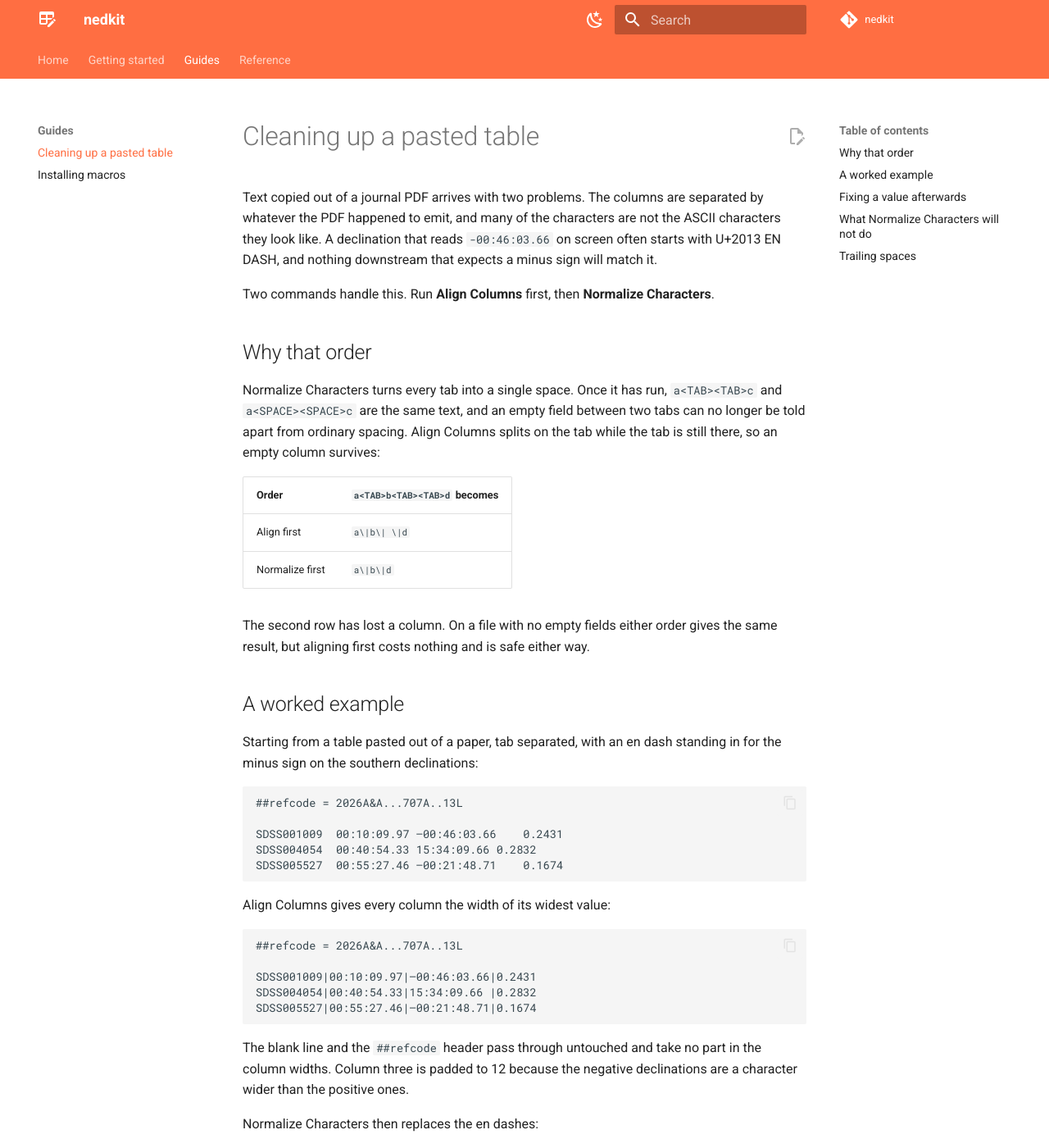
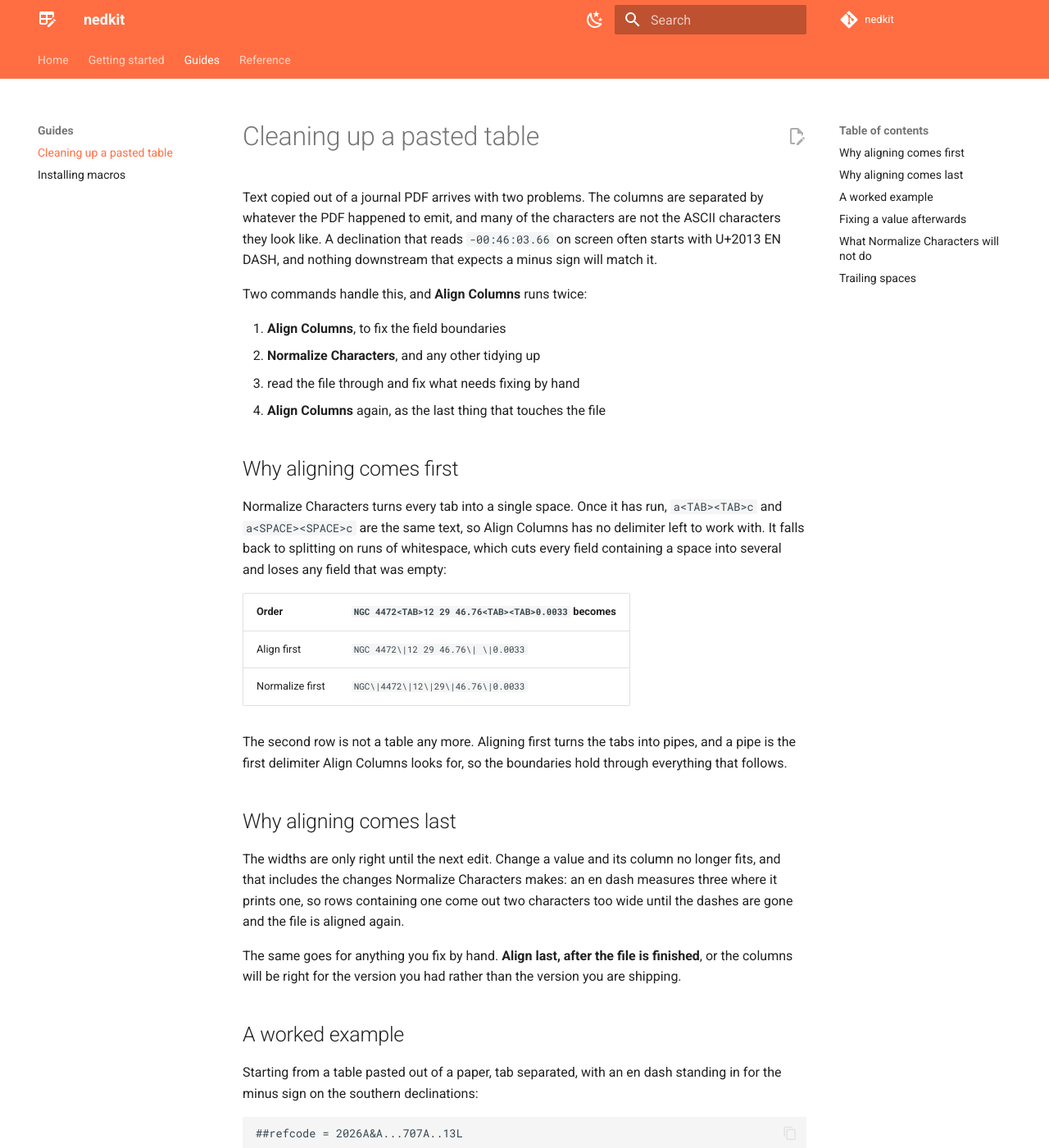
Before and after one commit to sidereal-software/nedkit, an MkDocs documentation site: the page built from docs/cleaning-pdf-tables.md, in a window 1280 px wide and 1400 px high. Shown: the whole window at 82% size. Built offline with MkDocs 1.6.1 and Material for MkDocs 9.7.7, drawn with Linux system fonts in a browser that asks for light colours; comment, search, counter and statistics services are not loaded; some of the changed text lies outside the part shown.

Commit message:
docs(align-columns): document the align, clean, align order
Running it once is not enough, and the header only explained half of why.

It has to run first because splitting needs the tabs: Normalize Characters
turns every tab into a single space, after which the fallback rule cuts each
field containing a space into several and loses any field that was empty.

It has to run last because the widths are only right until the next edit, and
that includes the edits Normalize Characters makes. length() counts bytes, so
an en dash measures three where it prints one and its row comes out two
characters too wide until the dashes are gone.

````diff
--- a/docs/cleaning-pdf-tables.md
+++ b/docs/cleaning-pdf-tables.md
@@ -6,24 +6,41 @@ not the ASCII characters they look like. A declination that reads
 `-00:46:03.66` on screen often starts with U+2013 EN DASH, and nothing
 downstream that expects a minus sign will match it.
 
-Two commands handle this. Run **Align Columns** first, then **Normalize
-Characters**.
+Two commands handle this, and **Align Columns** runs twice:
 
-## Why that order
+1. **Align Columns**, to fix the field boundaries
+2. **Normalize Characters**, and any other tidying up
+3. read the file through and fix what needs fixing by hand
+4. **Align Columns** again, as the last thing that touches the file
+
+## Why aligning comes first
 
 Normalize Characters turns every tab into a single space. Once it has run,
-`a<TAB><TAB>c` and `a<SPACE><SPACE>c` are the same text, and an empty field
-between two tabs can no longer be told apart from ordinary spacing. Align
-Columns splits on the tab while the tab is still there, so an empty column
-survives:
+`a<TAB><TAB>c` and `a<SPACE><SPACE>c` are the same text, so Align Columns has
+no delimiter left to work with. It falls back to splitting on runs of
+whitespace, which cuts every field containing a space into several and loses
+any field that was empty:
 
-| Order | `a<TAB>b<TAB><TAB>d` becomes |
+| Order | `NGC 4472<TAB>12 29 46.76<TAB><TAB>0.0033` becomes |
 | --- | --- |
-| Align first | `a\|b\| \|d` |
-| Normalize first | `a\|b\|d` |
+| Align first | `NGC 4472\|12 29 46.76\| \|0.0033` |
+| Normalize first | `NGC\|4472\|12\|29\|46.76\|0.0033` |
 
-The second row has lost a column. On a file with no empty fields either order
-gives the same result, but aligning first costs nothing and is safe either way.
+The second row is not a table any more. Aligning first turns the tabs into
+pipes, and a pipe is the first delimiter Align Columns looks for, so the
+boundaries hold through everything that follows.
+
+## Why aligning comes last
+
+The widths are only right until the next edit. Change a value and its column
+no longer fits, and that includes the changes Normalize Characters makes: an
+en dash measures three where it prints one, so rows containing one come out
+two characters too wide until the dashes are gone and the file is aligned
+again.
+
+The same goes for anything you fix by hand. **Align last, after the file is
+finished**, or the columns will be right for the version you had rather than
+the version you are shipping.
 
 ## A worked example
 
@@ -38,21 +55,34 @@ SDSS004054	00:40:54.33	15:34:09.66	0.2832
 SDSS005527	00:55:27.46	–00:21:48.71	0.1674
 ```
 
-Align Columns gives every column the width of its widest value:
+**Align Columns** joins the fields with `|` and pads each column to its widest
+value:
 
 ```
 ##refcode = 2026A&A...707A..13L
 
 SDSS001009|00:10:09.97|–00:46:03.66|0.2431
-SDSS004054|00:40:54.33|15:34:09.66 |0.2832
+SDSS004054|00:40:54.33|15:34:09.66   |0.2832
 SDSS005527|00:55:27.46|–00:21:48.71|0.1674
 ```
 
 The blank line and the `##refcode` header pass through untouched and take no
-part in the column widths. Column three is padded to 12 because the negative
-declinations are a character wider than the positive ones.
+part in the column widths.
 
-Normalize Characters then replaces the en dashes:
+Column three has come out crooked, and that is expected at this stage. An en
+dash is three bytes long where a minus sign is one, and the padding is measured
+in bytes, so the middle row has been given two spaces more than it needs.
+
+**Normalize Characters** replaces the en dashes:
+
+```
+SDSS001009|00:10:09.97|-00:46:03.66|0.2431
+SDSS004054|00:40:54.33|15:34:09.66   |0.2832
+SDSS005527|00:55:27.46|-00:21:48.71|0.1674
+```
+
+The characters are right now and the columns are still crooked, because
+nothing has re-measured them. **Align Columns** a second time does that:
 
 ```
 SDSS001009|00:10:09.97|-00:46:03.66|0.2431
@@ -62,10 +92,14 @@ SDSS005527|00:55:27.46|-00:21:48.71|0.1674
 
 ## Fixing a value afterwards
 
-Align Columns re-splits a line that already contains `|`, so it can be run
-again. Widen a value by hand, run the command, and the whole column re-pads
-around it. Narrow it again and the columns close back up. Every row comes out
-the same length either way.
+Align Columns re-splits a line that already contains `|`, so it can be run as
+often as you like. Widen a value by hand, run the command, and the whole column
+re-pads around it. Narrow it again and the columns close back up. Every row
+comes out the same length either way.
+
+This is why the last step is the alignment and not the editing. Fix everything
+first, then align once at the end, and the file you hand on is the file whose
+columns were measured.
 
 ## What Normalize Characters will not do
 
@@ -73,6 +107,12 @@ It replaces characters that have an unambiguous ASCII spelling and leaves the
 rest alone. Degree signs, Greek letters and accented names have no safe
 substitute, and guessing at one would corrupt the data quietly, which is worse
 than leaving a character that at least looks wrong.
+
+One consequence is worth watching for. A character that survives Normalize
+Characters is still there for the final Align Columns, which measures it in
+bytes, so a column containing `Balázs` or `α` comes out a space short for every
+non-ASCII character in it. The file is correct; the columns are not quite
+straight. If a column has to line up exactly, check that one by eye.
 
 Rather than fail silently, the command counts what it left, puts the cursor on
 the first one and lists them in a dialog with a count per character.
@@ -91,3 +131,7 @@ value is shorter than the column. Run **Trim Trailing Blanks** afterwards if
 you would rather lines ended at the last real character. Doing so gives up the
 property that every row is the same length, which matters if anything reads
 the file by byte offset.
+
+This is the one command that can follow the final alignment. It only removes
+spaces from the end of a line, so no column boundary moves and nothing needs
+re-aligning. Anything else that edits the file puts you back to step 4.
````
Also changed, not shown: docs/commands.md (+16 -5 lines), 1 other file.
